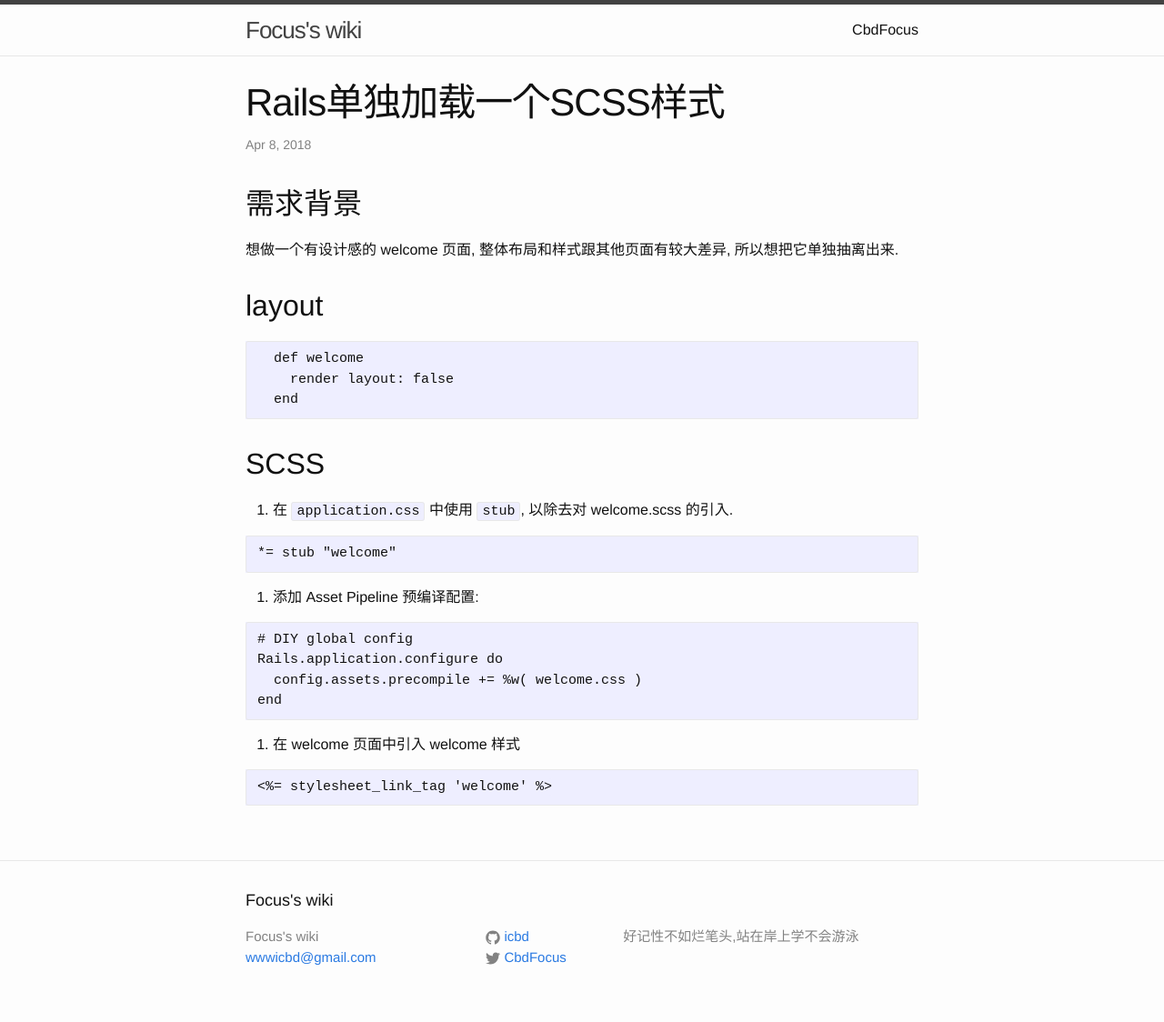
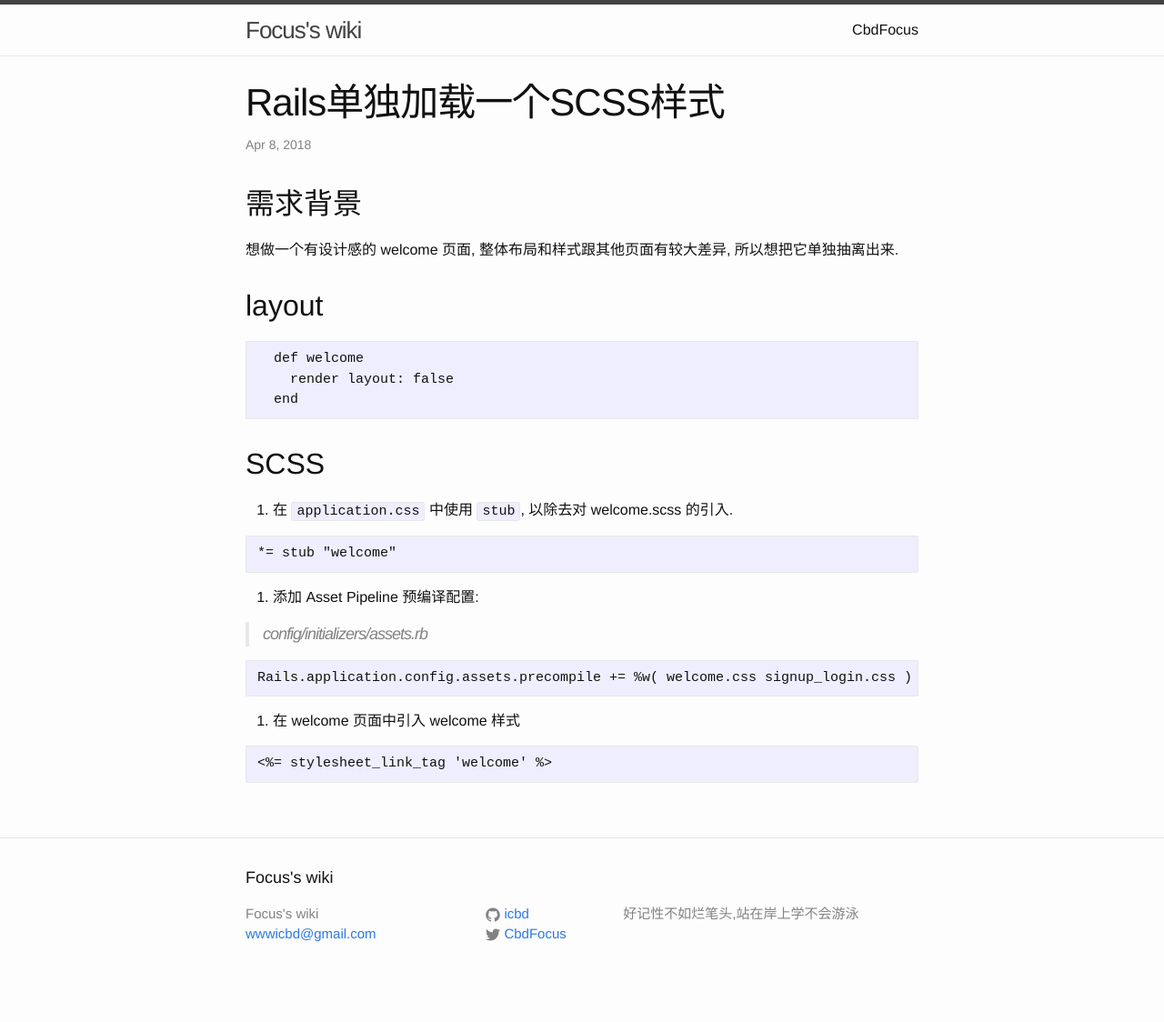
Before and after one commit to icbd/wiki, a Jekyll site: the page built from _posts/notes/2018-04-08-rails-precompile-single-scss.md, in a window 1280 px wide. Shown: the whole page at 91% size. Built offline with Jekyll 4.4.1, drawn with Linux system fonts in a browser that asks for light colours; comment, search, counter and statistics services are not loaded; after the commit the page ends 1099 px from its top, so only the background shows below that.

Commit message:
config/initializers/assets.rb

````diff
--- a/_posts/notes/2018-04-08-rails-precompile-single-scss.md
+++ b/_posts/notes/2018-04-08-rails-precompile-single-scss.md
@@ -27,11 +27,10 @@ categories: Rails
 
 2. 添加 Asset Pipeline 预编译配置:
 
+> config/initializers/assets.rb
+
 ```
-# DIY global config
-Rails.application.configure do
-  config.assets.precompile += %w( welcome.css )
-end
+Rails.application.config.assets.precompile += %w( welcome.css signup_login.css )
 ```
 
 3. 在 welcome 页面中引入 welcome 样式
````
